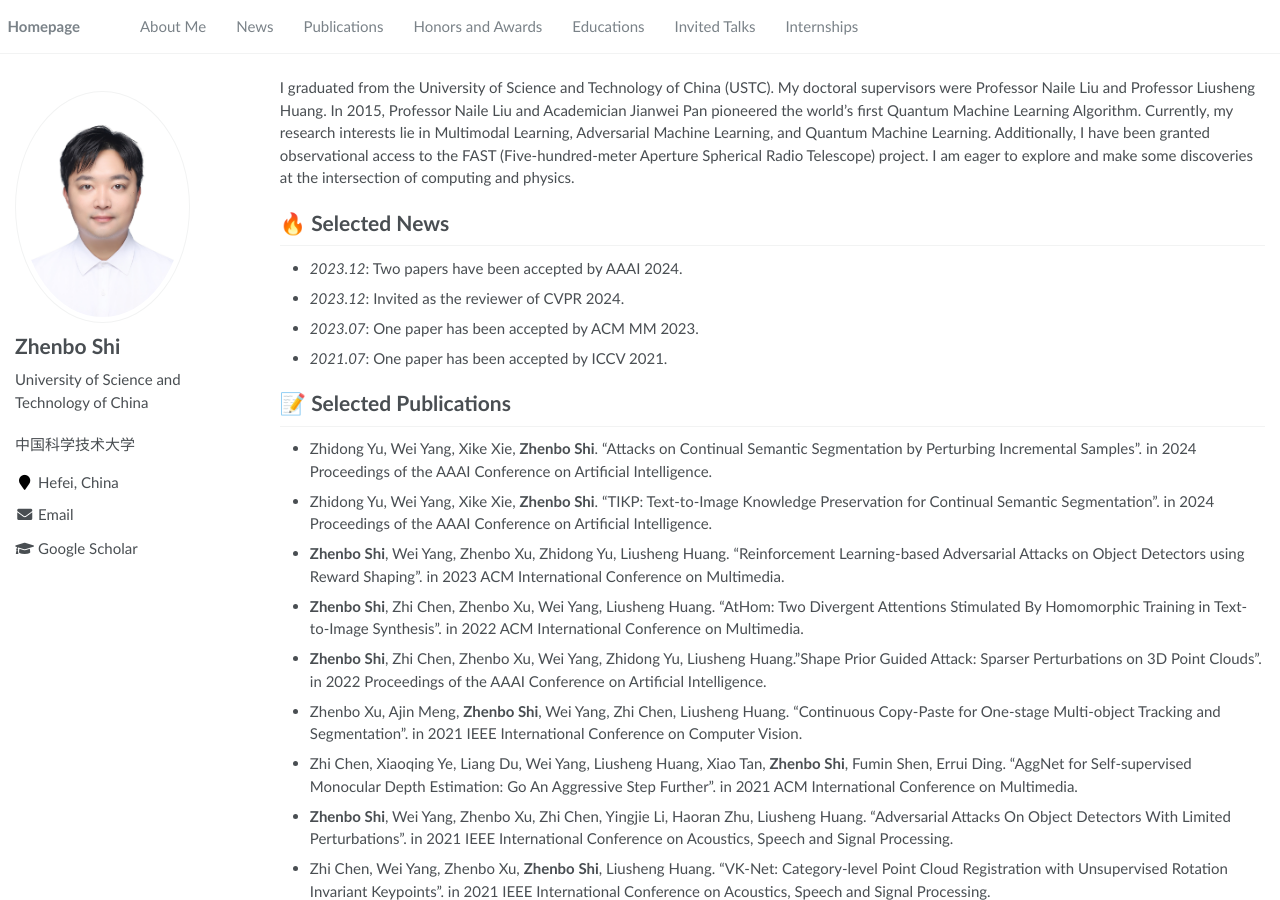
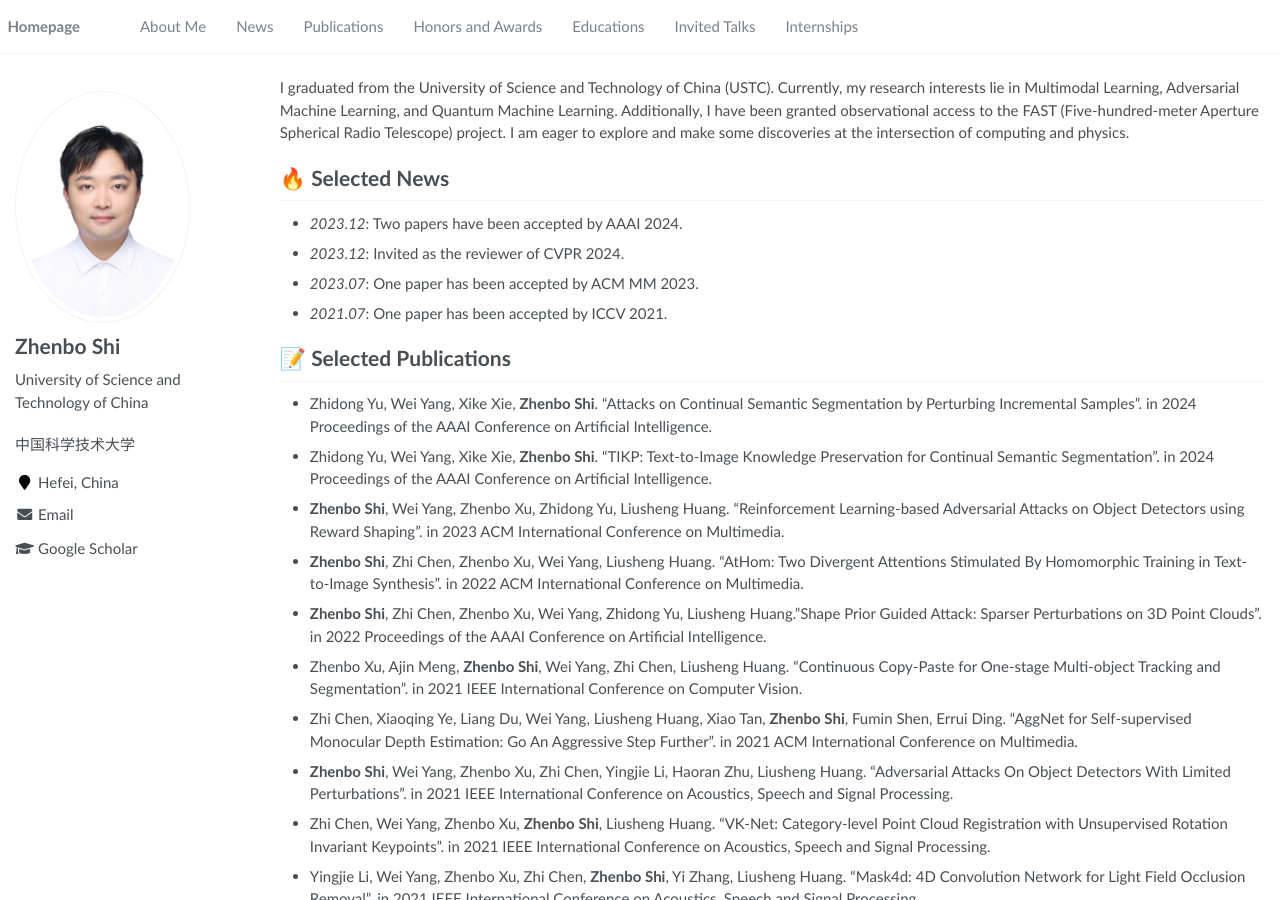
Before and after one commit to shizhenbo/shizhenbo.github.io, a Jekyll site: the page built from _pages/about.md, in a window 1280 px wide and 900 px high. Built offline with Jekyll 4.4.1, drawn with Linux system fonts in a browser that asks for light colours.

Commit message:
Update about.md

```diff
--- a/_pages/about.md
+++ b/_pages/about.md
@@ -11,7 +11,7 @@ redirect_from:
 
 <span class='anchor' id='about-me'></span>
 
-I graduated from the University of Science and Technology of China (USTC). My doctoral supervisors were Professor Naile Liu and Professor Liusheng Huang. In 2015, Professor Naile Liu and Academician Jianwei Pan pioneered the world's first Quantum Machine Learning Algorithm. Currently, my research interests lie in Multimodal Learning, Adversarial Machine Learning, and Quantum Machine Learning. Additionally, I have been granted observational access to the FAST (Five-hundred-meter Aperture Spherical Radio Telescope) project. I am eager to explore and make some discoveries at the intersection of computing and physics.
+I graduated from the University of Science and Technology of China (USTC). Currently, my research interests lie in Multimodal Learning, Adversarial Machine Learning, and Quantum Machine Learning. Additionally, I have been granted observational access to the FAST (Five-hundred-meter Aperture Spherical Radio Telescope) project. I am eager to explore and make some discoveries at the intersection of computing and physics.
 
 
 # 🔥 Selected News
```
